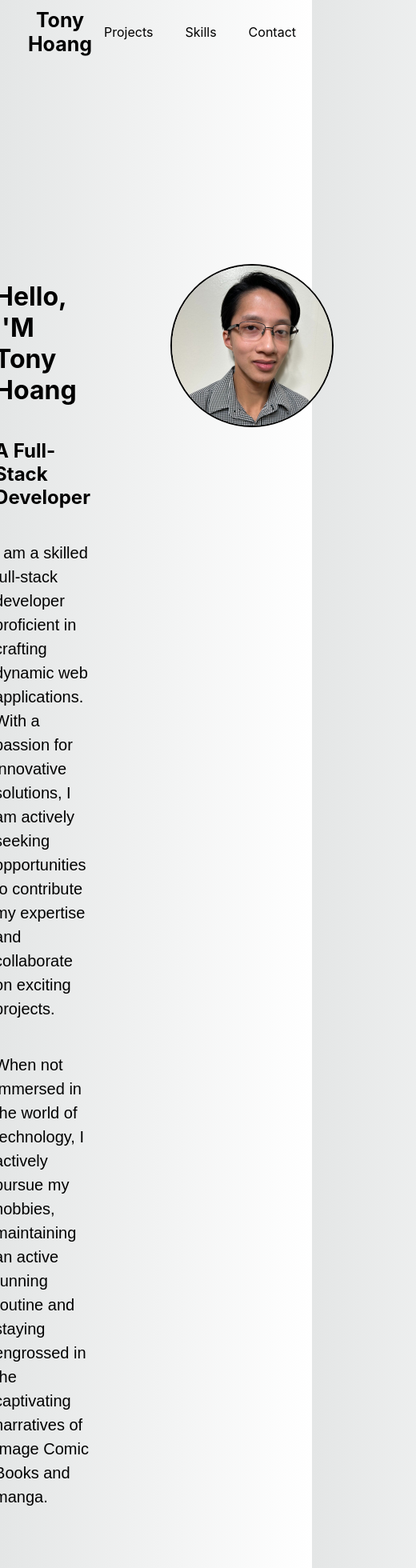
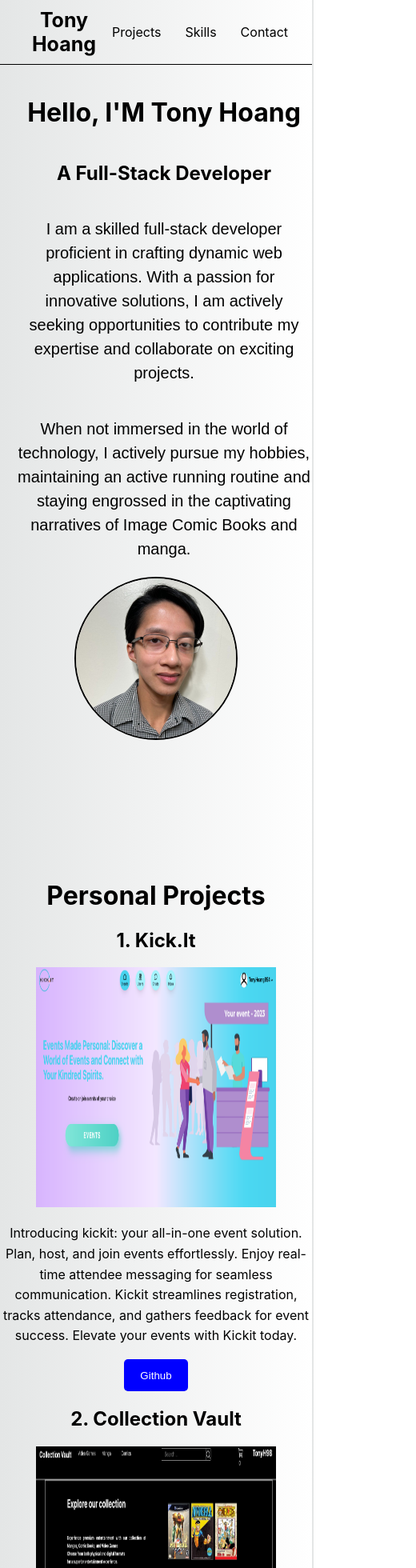
Before and after one commit to TonyH98/tony-portfolio, a React (Create React App) app: page / in a window 390 px wide. Shown: the top 1960 px of the page at 80% size, 520 px wide, since content can reach past the window. Built offline with nearby package versions, Linux system fonts and the light colour scheme.

Commit message:
Portfolio is once again mobile responsive

```diff
--- a/src/Components/LandingPage/Home.css
+++ b/src/Components/LandingPage/Home.css
@@ -1,11 +1,5 @@
-.Home-Page{
-display: flex;
- flex-direction: row;
-    margin-top: 100px;
-    gap: 100px;
-    justify-content: center;
 
-}
+
 
 .profile-picture{
     width: 200px;
@@ -15,13 +9,13 @@ display: flex;
 }
 
 
+
 .introduction-container{
     display: flex;
     flex-direction: column;
-    text-align: left;
+    text-align: center;
     margin-left: 20px;
 }
-
 
 .about-me {
     font-family: Arial, sans-serif;
@@ -30,21 +24,31 @@ display: flex;
     margin-bottom: 20px;
 }
 
-.about-me:first-child {
-    margin-top: 0;
+.Home-Page{
+    margin-top: 100px;
+
 }
 
-.about-me:last-child {
-    margin-bottom: 0;
-}
+@media (min-width: 993px){
+    .Home-Page{
+    display: flex;
+     flex-direction: row;
+        gap: 100px;
+        justify-content: center;
+
+    }
 
 
 
 
 
+    .about-me:first-child {
+        margin-top: 0;
+    }
 
-
-@media (min-width: 993px){
+    .about-me:last-child {
+        margin-bottom: 0;
+    }
 
 
  }
--- a/src/Components/LandingPage/Home.js
+++ b/src/Components/LandingPage/Home.js
@@ -1,25 +1,7 @@
 import './Home.css'
-import {BsGithub} from  "react-icons/bs"
-import {BsLinkedin} from  "react-icons/bs"
-import { BsFiletypeDoc } from 'react-icons/bs'
-import emailjs from '@emailjs/browser';
-import { useRef } from 'react';
 function Home(){
 
-    const form = useRef();
 
-    const sendEmail = (e) => {
-      e.preventDefault();
-
-      emailjs.sendForm('service_9mvsfuj', 'template_6qrh90m', form.current, '27wejsS_ngyWquXcw')
-        .then((result) => {
-            console.log(result.text);
-        }, (error) => {
-            console.log(error.text);
-        });
-
-        e.target.reset()
-    };
 
 
 
--- a/src/Components/NavBar/Nav.css
+++ b/src/Components/NavBar/Nav.css
@@ -1,4 +1,3 @@
-@media (min-width: 993px){
 .nav-section {
   height: 80px;
   background-color: linear;
@@ -11,6 +10,7 @@
   z-index: 1000;
   border-bottom: black solid 1px;
 }
+@media (min-width: 993px){
 
 
 
@@ -48,12 +48,7 @@
 
 
  @media (min-width: 320px) and (max-width: 576px) {
-  .nav-section {
-    height: 80px;
-    background-color: linear;
-    background: linear-gradient(to right, rgb(228, 230, 230), white);
-    color: #fff;
-  }
+
 
   .nav-container {
     display: flex;
@@ -65,7 +60,8 @@
 
   .sections {
     display: flex;
-    gap: 40px;
+    gap: 30px;
+    margin-right: 10px;
   }
 
   a{
--- a/src/Components/Projects/Project.css
+++ b/src/Components/Projects/Project.css
@@ -1,10 +1,23 @@
-
-
 .project-img{
   width: 300px;
   height: 300px;
 }
 
+.button-link{
+  height: 40px;
+  border: none;
+  background-color: blue;
+  color: white;
+  border-radius: 5px;
+  width: 80px;
+  cursor: pointer;
+}
+.project p {
+
+  line-height: 1.6;
+}
+
+@media(min-width: 993px){
   .projects-container{
     display: flex;
     flex-direction: row;
@@ -22,20 +35,9 @@
   }
 
 
-.button-link{
-  height: 40px;
-  border: none;
-  background-color: blue;
-  color: white;
-  border-radius: 5px;
-  width: 80px;
-  cursor: pointer;
-}
 
 
-.project p {
-  text-align: justify;
-  line-height: 1.6;
+
 }
 
 
--- a/src/Components/Skill/Skill.css
+++ b/src/Components/Skill/Skill.css
@@ -1,3 +1,4 @@
+
 
   .skills-container {
     margin-top: 20px;
@@ -23,3 +24,14 @@
     align-items: center;
     margin-top: 10px;
   }
+
+
+
+@media (min-width: 320px) and (max-width: 576px) {
+ .skills-container{
+  display: flex;
+  flex-direction: column;
+ }
+
+
+}
```
Lines whose indentation alone changed are shown as unchanged.
